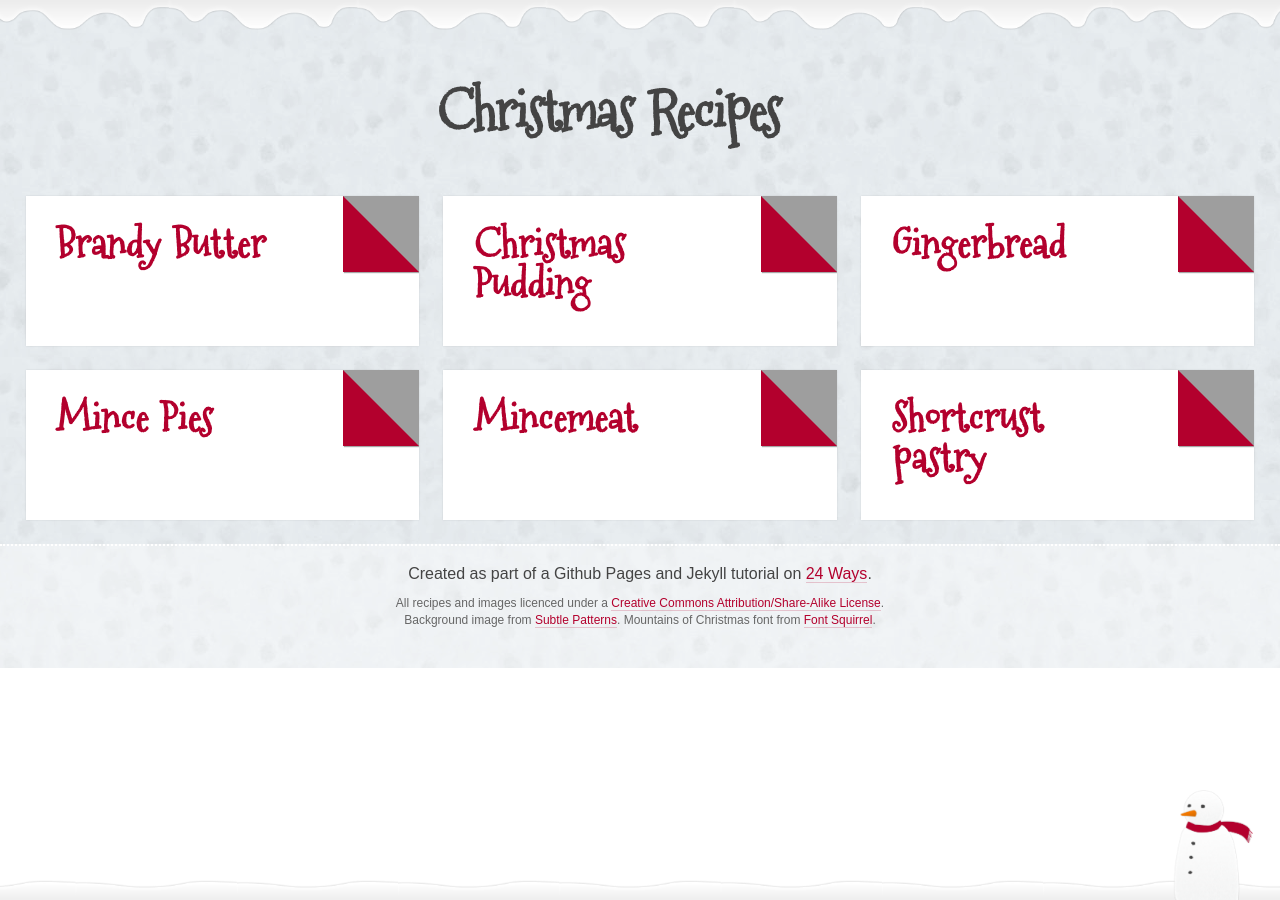
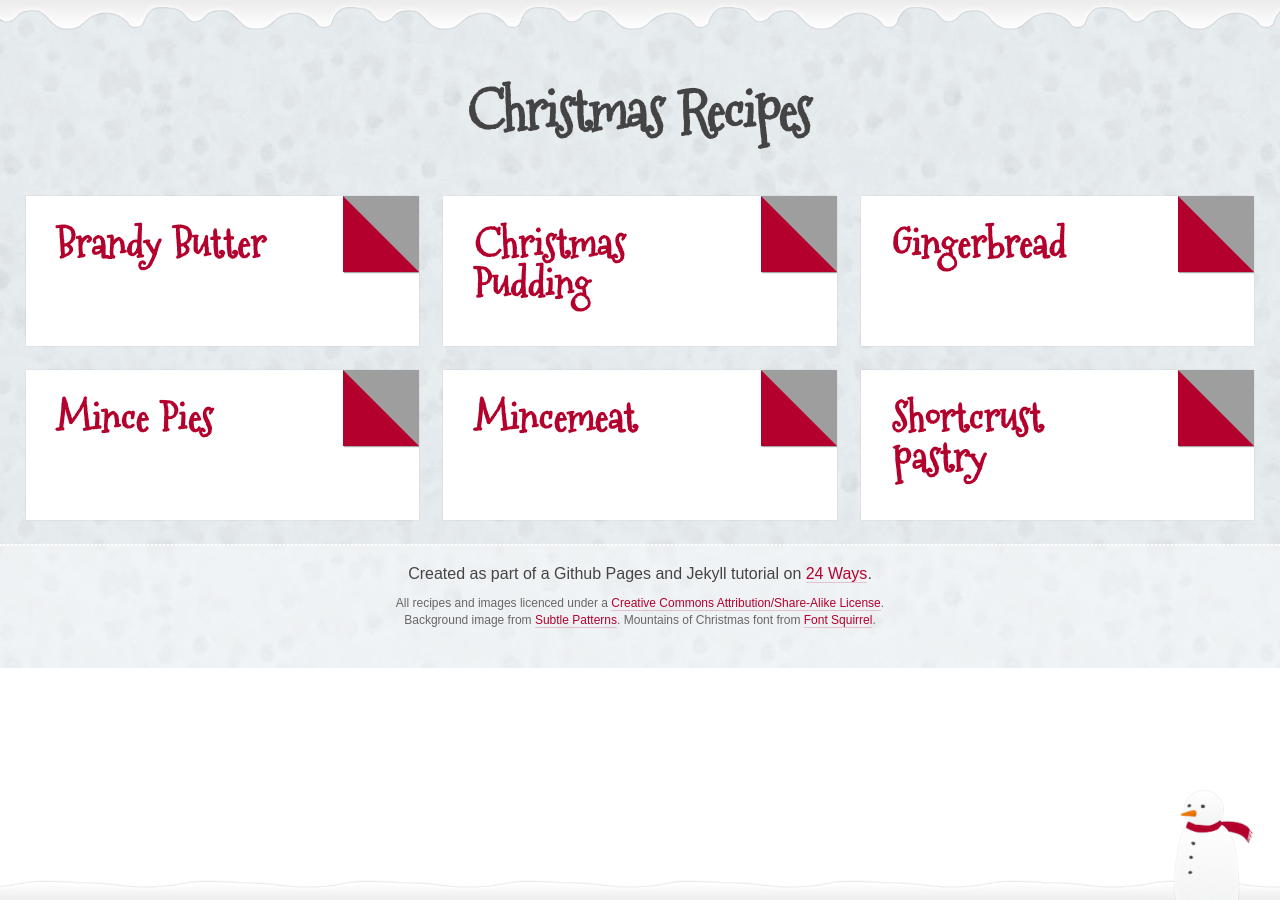
Before and after one commit to maban/christmas-recipes, a Jekyll site: the page built from index.md, in a window 1280 px wide. Built offline with Jekyll 4.4.1, drawn with Linux system fonts in a browser that asks for light colours; Markdown is read by kramdown in place of the engine named in the settings; grey boxes are pictures that could not be loaded.

Commit message:
Centering title

```diff
--- a/css/main.css
+++ b/css/main.css
@@ -541,7 +541,6 @@ main .img-wrapper {
     width: auto;
     display: block;
     position: relative;
-    margin-right: 60px;
     }
 
 .attribution {
```
